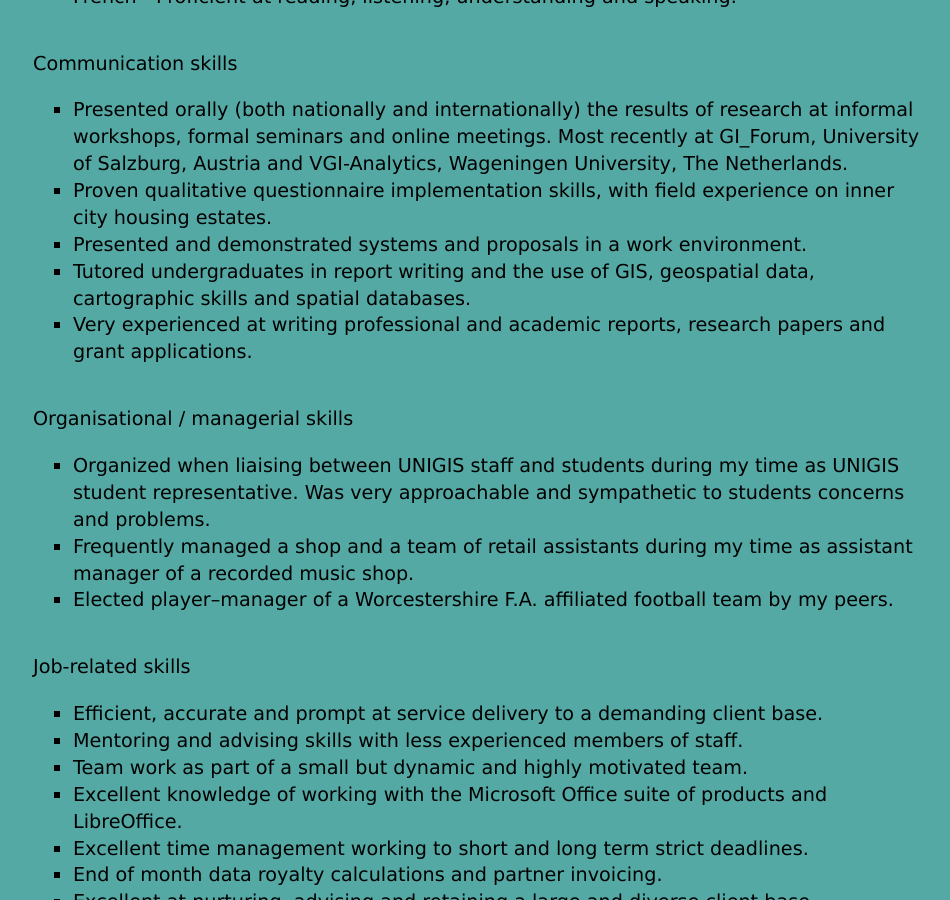
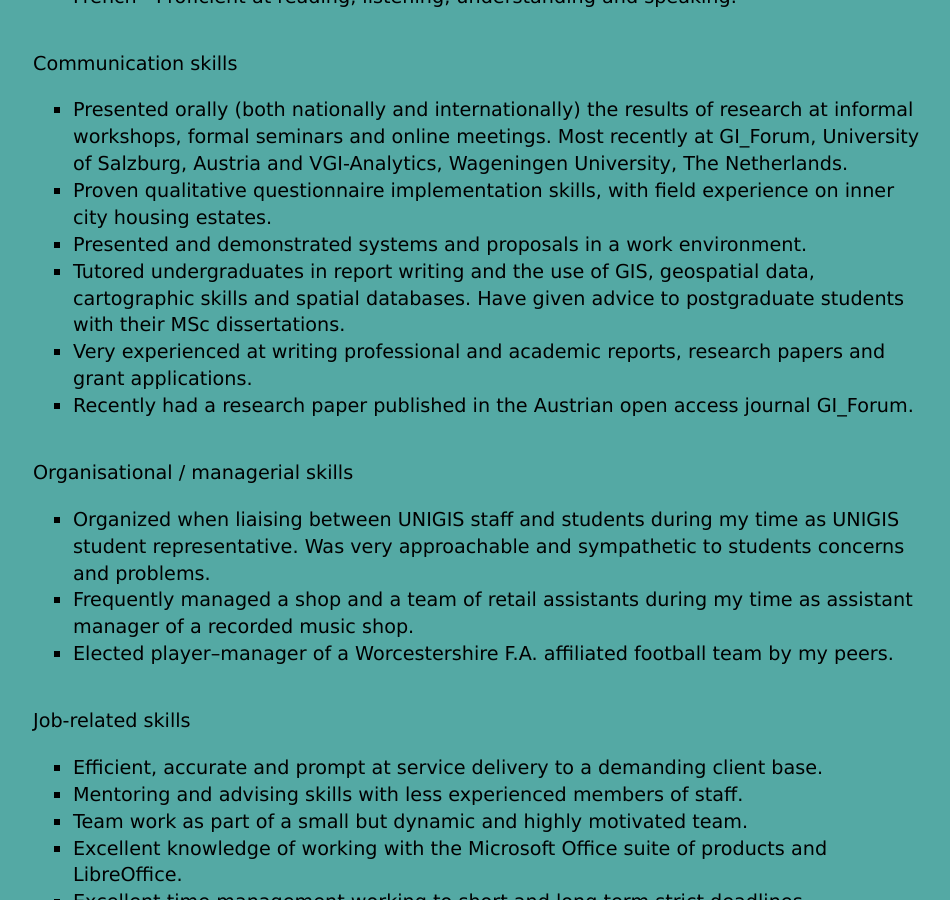
Before and after one commit to ltclasper/ltclasper.github.io, a Jekyll site: the page built from cv/index.html, in a window 1280 px wide and 900 px high, scrolled down 2588 px. Shown: the whole window, without its empty margins (159-1109 px from the left). Built offline with Jekyll 4.4.1, drawn with Linux system fonts in a browser that asks for light colours.

Commit message:
Update index.html

```diff
--- a/cv/index.html
+++ b/cv/index.html
@@ -108,8 +108,9 @@ title: Luke Clasper's CV
 <li>Presented orally (both nationally and internationally) the results of research at informal workshops, formal seminars and online meetings. Most recently at GI_Forum, University of Salzburg, Austria and VGI-Analytics, Wageningen University, The Netherlands.</li>
 <li>Proven qualitative questionnaire implementation skills, with field experience on inner city housing estates. </li>
 <li>Presented and demonstrated systems and proposals in a work environment.</li>
-<li>Tutored undergraduates in report writing and the use of GIS, geospatial data, cartographic skills and spatial databases.</li>
+<li>Tutored undergraduates in report writing and the use of GIS, geospatial data, cartographic skills and spatial databases. Have given advice to postgraduate students with their MSc dissertations.</li>
 <li>Very experienced at writing professional and academic reports, research papers and grant applications.</li>
+<li>Recently had a research paper published in the Austrian open access journal GI_Forum.</li>
 
 	</ul>
 </p>
```
